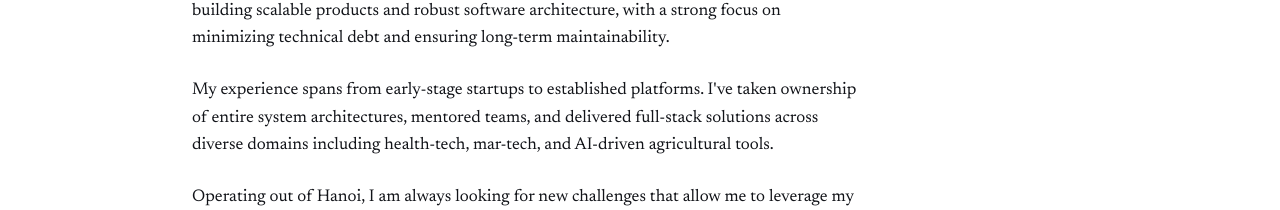
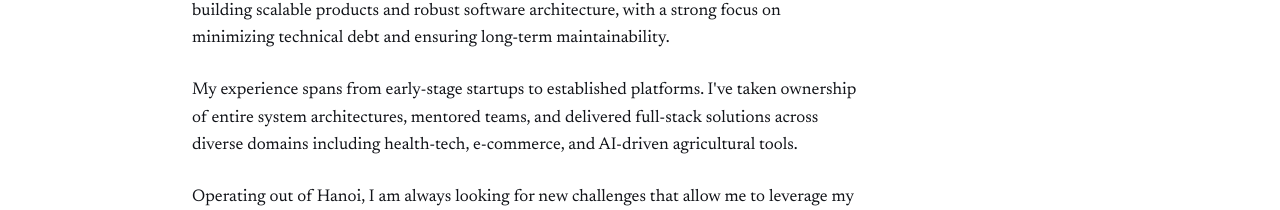
Before and after one commit to minhchu/personal-website, a Next.js app: page / in a window 1280 px wide. Shown: the part 280-490 px from the top of the page. Built offline with nearby package versions, Linux system fonts and the light colour scheme.

Commit message:
update bio and remove unused asset

```diff
--- a/src/app/page.tsx
+++ b/src/app/page.tsx
@@ -29,7 +29,7 @@ export default function Home() {
               I am a software engineer who enjoys the process of discovery through code. I specialize in building scalable products and robust software architecture, with a strong focus on minimizing technical debt and ensuring long-term maintainability.
             </p>
             <p>
-              My experience spans from early-stage startups to established platforms. I&apos;ve taken ownership of entire system architectures, mentored teams, and delivered full-stack solutions across diverse domains including health-tech, mar-tech, and AI-driven agricultural tools.
+              My experience spans from early-stage startups to established platforms. I&apos;ve taken ownership of entire system architectures, mentored teams, and delivered full-stack solutions across diverse domains including health-tech, e-commerce, and AI-driven agricultural tools.
             </p>
             <p>
               Operating out of Hanoi, I am always looking for new challenges that allow me to leverage my skills to build efficient and impactful tools.
```
Also changed, not shown: src/app/undraw_programming.svg (deleted).
